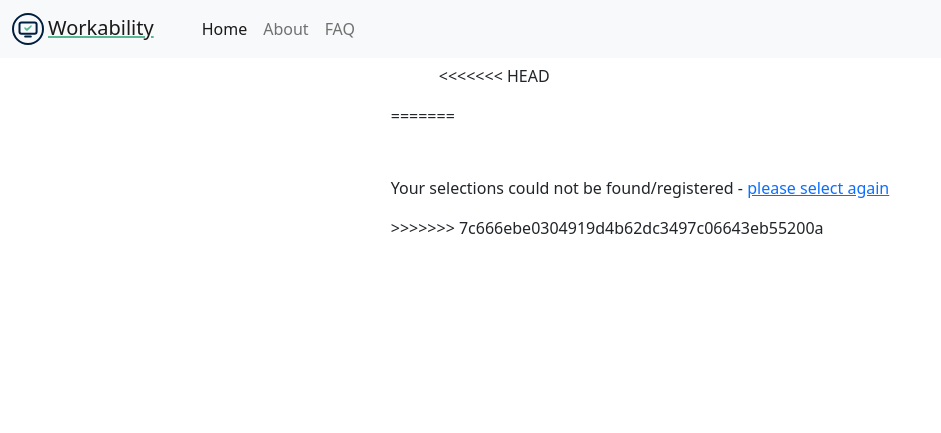
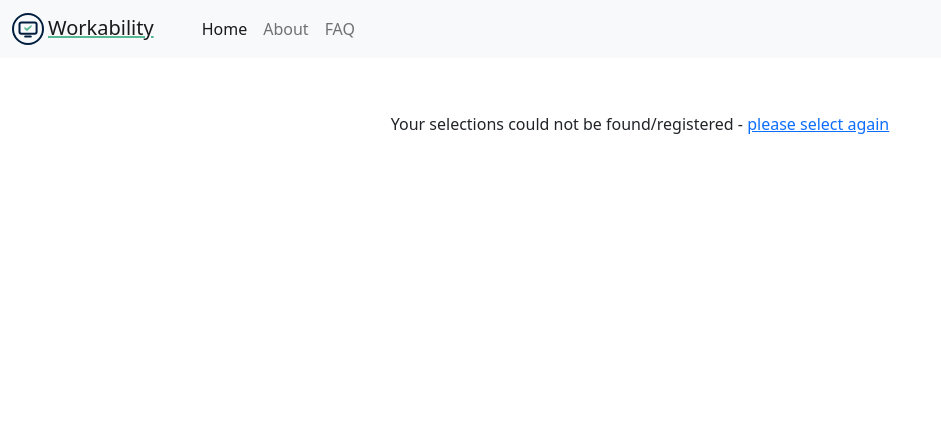
Before and after one commit to thaysom22/SODA_hackathon_team_12, a Flask app: page /submit in a window 1280 px wide. Shown: the top 433 px of the page, without its empty margins (0-941 px from the left). Run offline with Flask 2, Linux system fonts and the light colour scheme; the visitor is signed in with stand-in values (Sample User, id 1); some libraries are stand-ins or nearby versions.

Commit message:
Revert merge conflict for sumbit.html

```diff
--- a/templates/submit.html
+++ b/templates/submit.html
@@ -6,19 +6,6 @@
 {% block content %}
 
 <div class="content-wrapper px-5">
-<<<<<<< HEAD
-  <section>
-    {{ employee.first_name }} {{ employee.last_name }}
-    <div class="">
-      <ul>
-        {% for provision in employee.provisions %}
-          <li>{{ provision.name }}</li>
-        {% endfor %}
-      </ul>
-    </div>
-  </section>
-</div>
-=======
 
     <section class="mt-5">
         {% if employee %}
@@ -36,6 +23,5 @@
         {% endif %}
       </section>
 
->>>>>>> 7c666ebe0304919d4b62dc3497c06643eb55200a
 
 {% endblock %}
```
